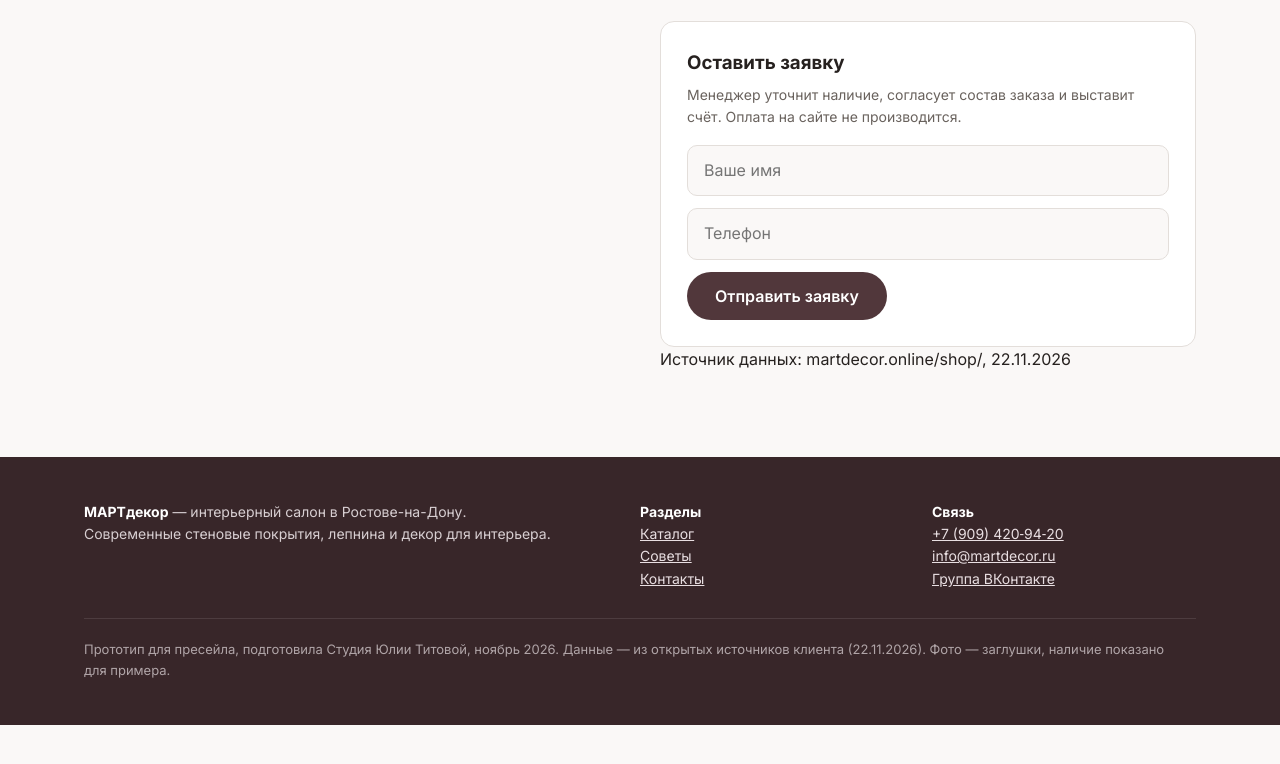
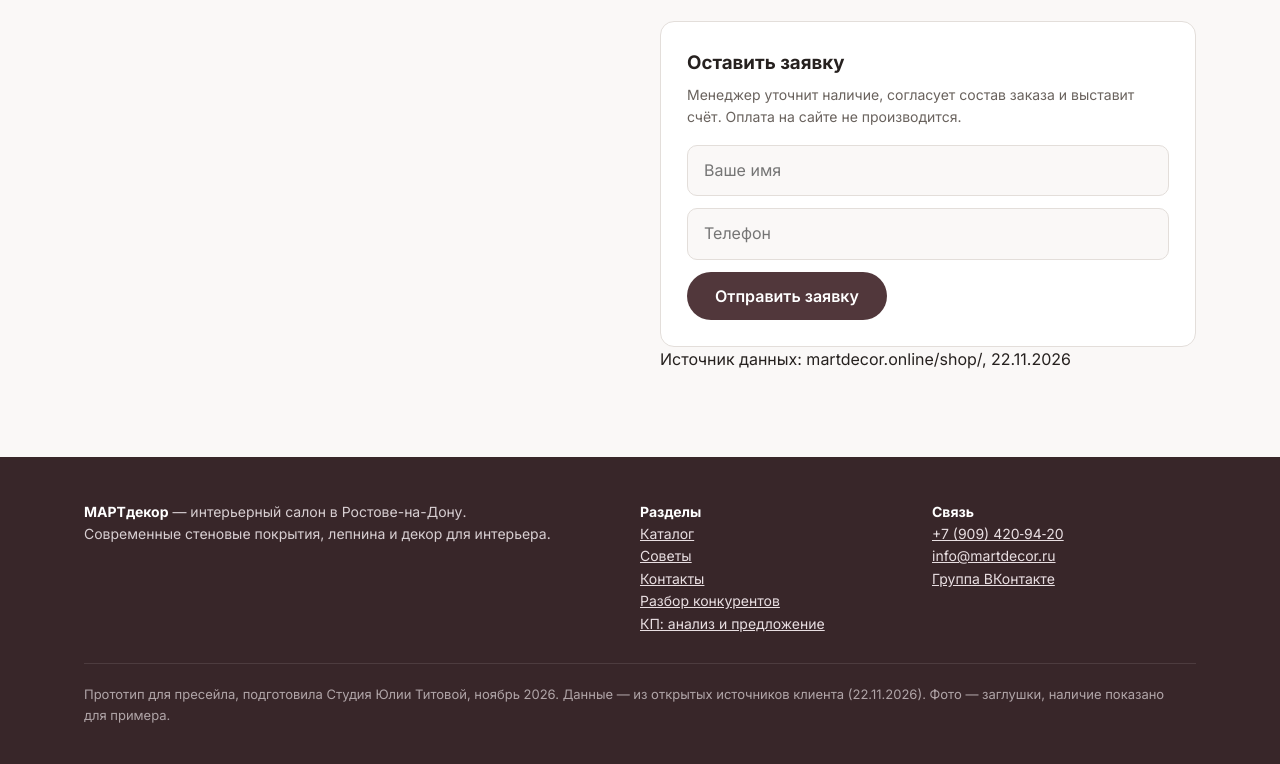
Before and after one commit to anzhela0335-pixel/anzhela0335-pixel.github.io, a plain HTML site: page martdecor/item.html in a window 1280 px wide. Shown: the part 654-1418 px from the top of the page. Before the commit the page ends 1379 px from the top, so only its background shows below. Drawn offline with nearby package versions, Linux system fonts and the light colour scheme.

Commit message:
martdecor: ссылки на КП и разбор конкурентов в подвале карточки

```diff
--- a/martdecor/item.html
+++ b/martdecor/item.html
@@ -41,7 +41,9 @@
         <b>Разделы</b><br>
         <a href="catalog.html">Каталог</a><br>
         <a href="index.html#articles">Советы</a><br>
-        <a href="index.html#contacts">Контакты</a>
+        <a href="index.html#contacts">Контакты</a><br>
+        <a href="konkurenty.html">Разбор конкурентов</a><br>
+        <a href="kp/">КП: анализ и&nbsp;предложение</a>
       </div>
       <div>
         <b>Связь</b><br>
```
